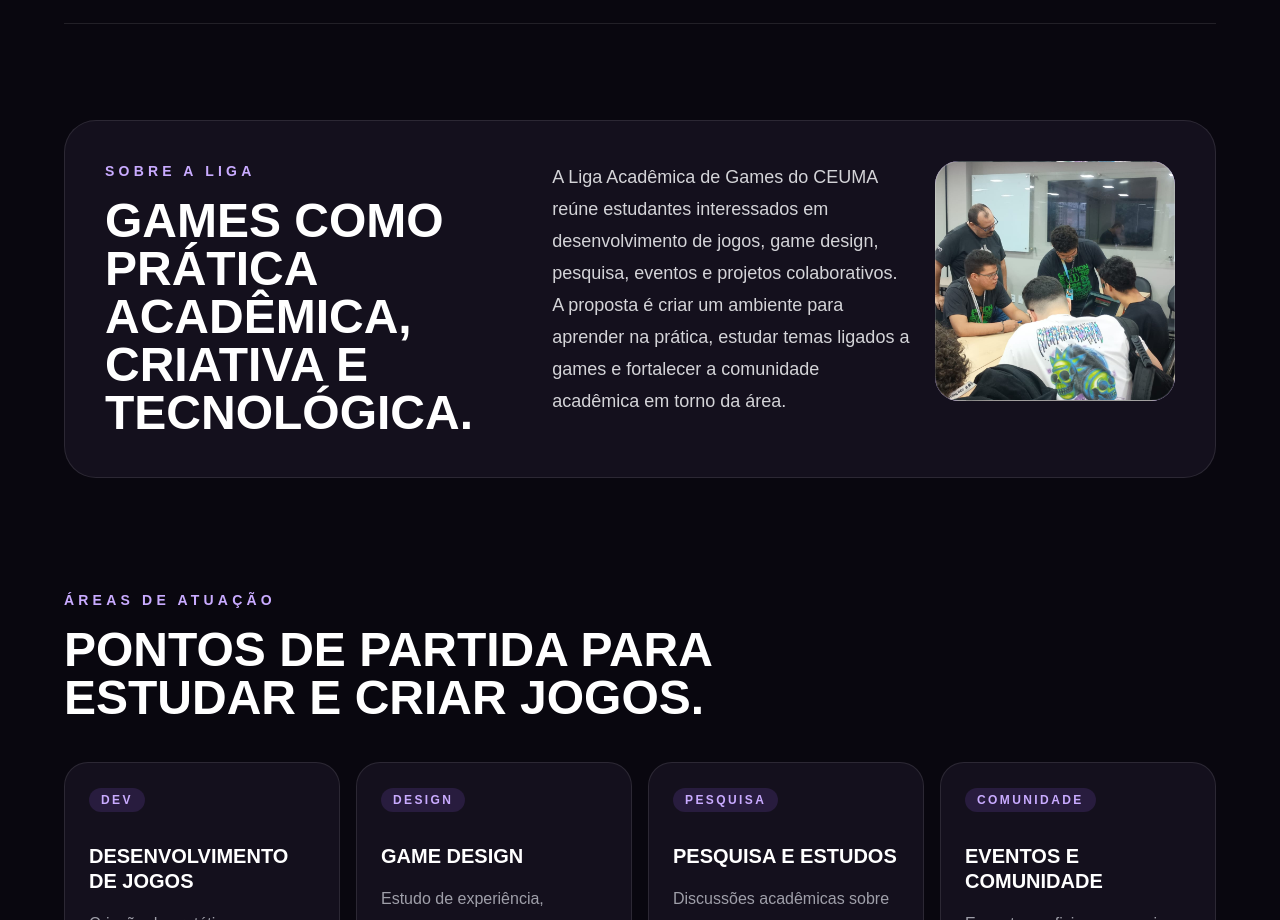
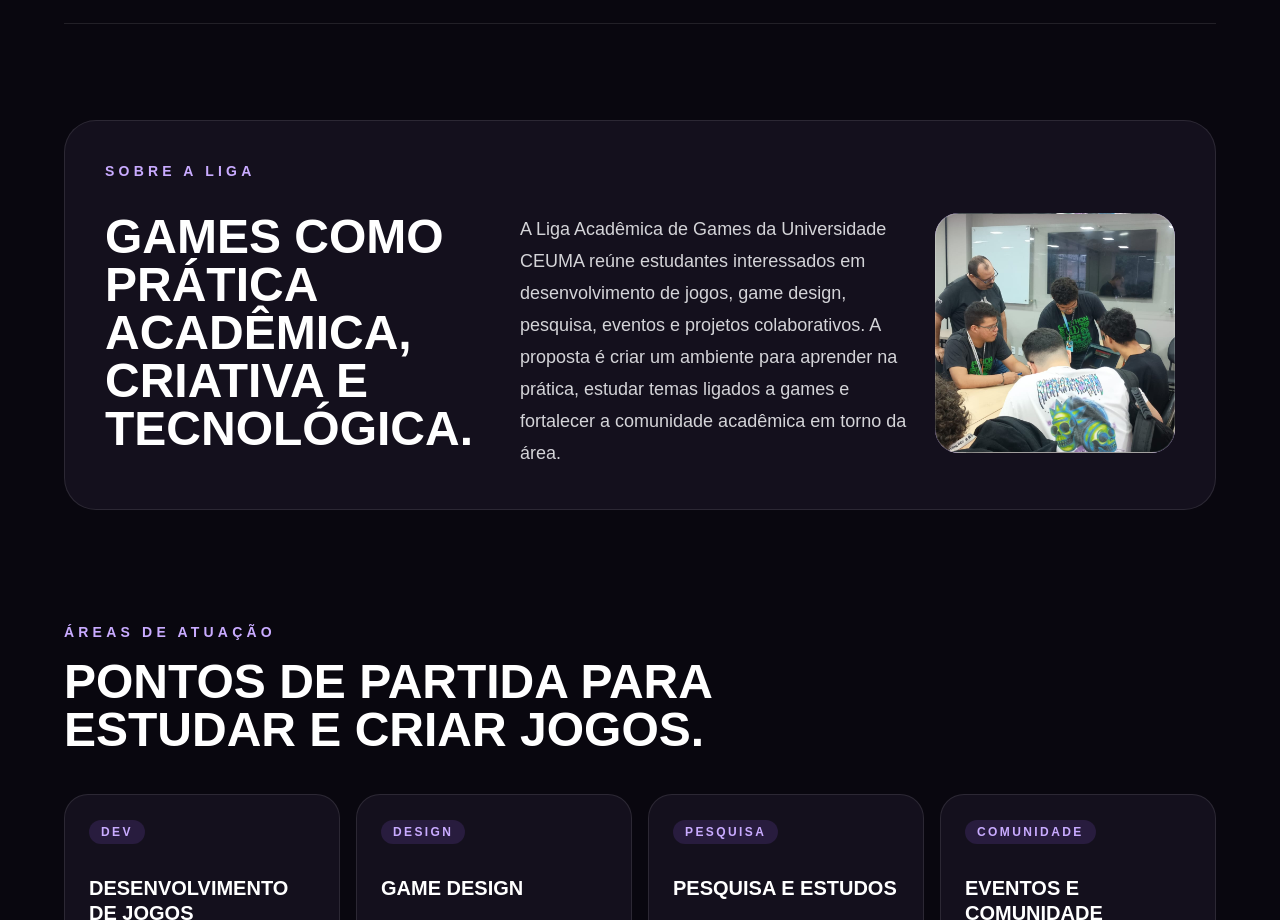
Before and after one commit to newtsilv/lag, a Next.js app: page / in a window 1280 px wide. Shown: the part 854-1774 px from the top of the page. Built offline with nearby package versions, Linux system fonts and the light colour scheme.

Commit message:
feat: melhora seção "Sobre" com nova estrutura e texto atualizado

```diff
--- a/src/app/page.tsx
+++ b/src/app/page.tsx
@@ -194,24 +194,25 @@ export default function Home() {
       </section>
 
       <section id="sobre" className="px-4 py-14 sm:px-6">
-        <div className="mx-auto grid max-w-6xl gap-8 rounded-[2rem] border border-white/10 bg-[#14101d] p-8 md:grid-cols-[0.8fr_1.2fr] md:p-10">
+        <div className="mx-auto flex max-w-6xl flex-col gap-8 rounded-[2rem] border border-white/10 bg-[#14101d] p-8 md:p-10">
           <div>
             <p className="text-sm font-black uppercase tracking-[0.3em] text-[#c9abff]">
               Sobre a liga
             </p>
-            <h2 className="mt-4 text-3xl font-black uppercase leading-none sm:text-5xl">
+          </div>
+          <div className="grid gap-6 lg:grid-cols-[1fr_1fr_15rem] lg:items-start">
+            <h2 className="text-3xl font-black uppercase leading-none sm:text-5xl">
               Games como prática acadêmica, criativa e tecnológica.
             </h2>
-          </div>
-          <div className="grid gap-6 lg:grid-cols-[1fr_15rem] lg:items-start">
-            <p className="text-lg leading-8 text-zinc-300">
-              A Liga Acadêmica de Games do CEUMA reúne estudantes interessados em
-              desenvolvimento de jogos, game design, pesquisa, eventos e projetos
-              colaborativos. A proposta é criar um ambiente para aprender na
-              prática, estudar temas ligados a games e fortalecer a comunidade
-              acadêmica em torno da área.
+
+            <p className="text-lg leading-8 text-zinc-300 lg:max-w-md">
+              A Liga Acadêmica de Games da Universidade CEUMA reúne estudantes
+              interessados em desenvolvimento de jogos, game design, pesquisa,
+              eventos e projetos colaborativos. A proposta é criar um ambiente
+              para aprender na prática, estudar temas ligados a games e
+              fortalecer a comunidade acadêmica em torno da área.
             </p>
-            <div className="group relative aspect-square cursor-default">
+            <div className="group relative aspect-square w-full max-w-xs cursor-default lg:w-60 lg:max-w-none">
               <span className="absolute inset-0 rounded-3xl bg-[#c9abff]" />
               <div
                 className="relative h-full overflow-hidden rounded-3xl border border-white/15 bg-cover bg-center transition-transform duration-300 ease-out group-hover:-translate-x-2 group-hover:-translate-y-3"
```
